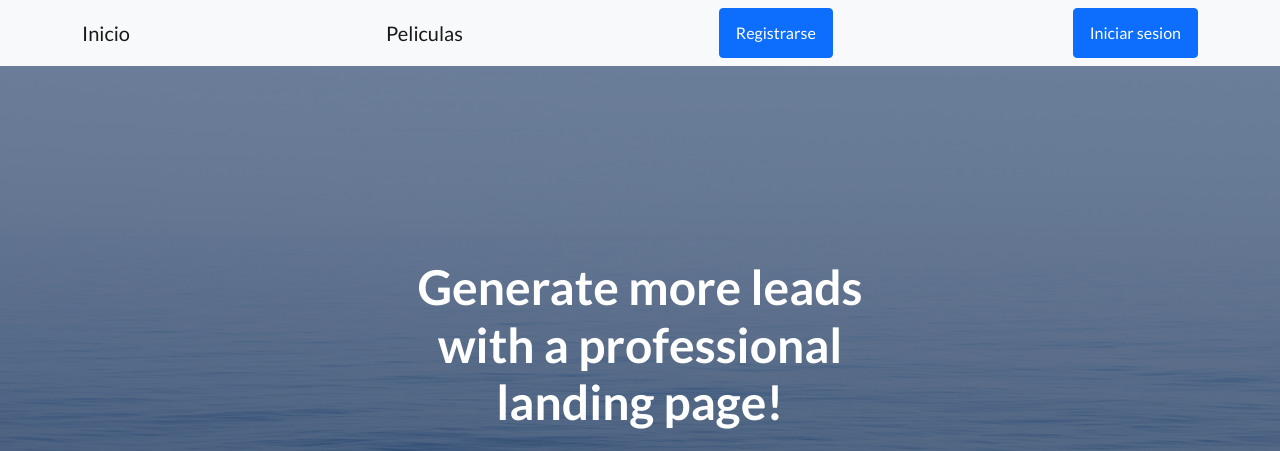
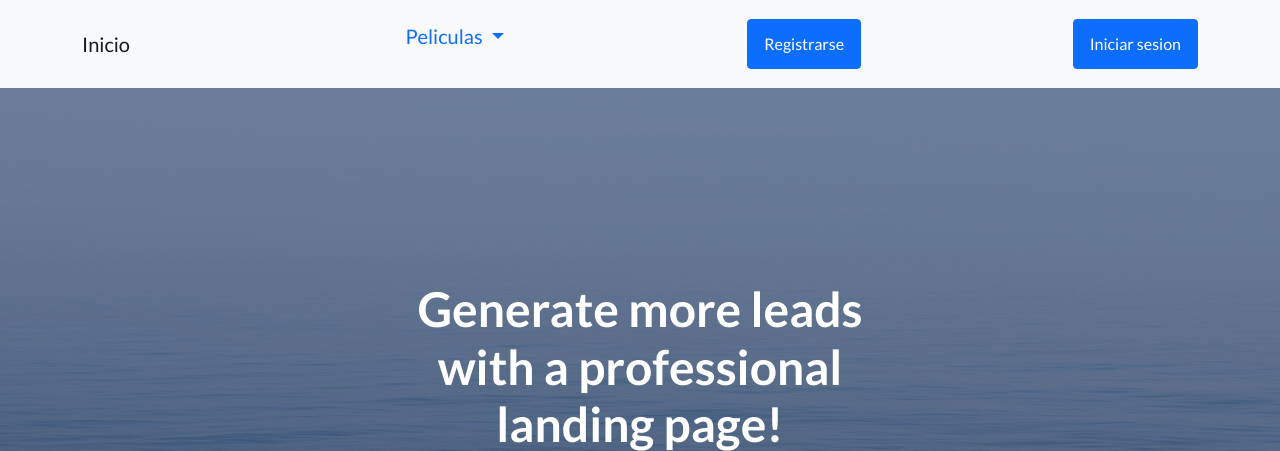
Before and after one commit to ignaciosantomil/ProyectoFinal, a Django app: page /AppProyecto/ in a window 1280 px wide. Shown: the top 451 px of the page. Run offline with Django 4.2, Linux system fonts and the light colour scheme; some libraries are stand-ins or nearby versions.

Commit message:
Para entregar casi

```diff
--- a/AppProyecto/urls.py
+++ b/AppProyecto/urls.py
@@ -6,6 +6,5 @@ urlpatterns = [
     path('peliculas/', pelicula, name='AppProyectoPeliculas'),
     path('pelicula_buscar/', pelicula_buscar, name='AppProyectoPeliculaBuscar'),
     path('pelicula_buscar_post/', pelicula_buscar_post, name='AppProyectoPeliculaBuscarPost'),
-    path('editar_pelicula/', pelicula_editar, name='AppProyectoPeliculaEditar'),
     path('pelicula_form/', pelicula_form, name='AppProyectoPeliculaForm'),
 ]
--- a/AppProyecto/views.py
+++ b/AppProyecto/views.py
@@ -59,6 +59,9 @@ def pelicula_buscar_post(request):
     }
     return render(request, 'AppProyecto/pelicula_filtrado.html', contexto)
 
+
+
+"""
 @login_required
 def pelicula_editar(request, nombre):
     editar = Pelicula.objects.get(nombre=nombre)
@@ -71,7 +74,6 @@ def pelicula_editar(request, nombre):
 
             editar.nombre = data.get('nombre')
             editar.director = data.get('director')
-            editar.anio = data.get('anio')
             editar.genero = data.get('genero')
             editar.descripcion = data.get('descripcion')
 
@@ -84,11 +86,11 @@ def pelicula_editar(request, nombre):
             initial={
                 'nombre': editar.nombre,
                 'director': editar.director,
-                'anio': editar.anio,
                 'genero': editar.genero,
                 'descripcion': editar.descripcion,
 
             })
     }
 
-    return render(request, 'AppProyecto/pelicula_form.html', contexto)
+    return render(request, 'AppProyecto/pelicula.html', contexto)
+"""
--- a/templates/Base/navigation.html
+++ b/templates/Base/navigation.html
@@ -1,8 +1,14 @@
 <nav class="navbar navbar-light bg-light static-top">
             <div class="container">
                 <a class="navbar-brand" href="{% url 'AppProyectoInicio' %}">Inicio</a>
-                <a class="navbar-brand" href="{% url 'AppProyectoPeliculaForm' %}">Peliculas</a>
-
+                <ul class="navbar-brand dropdown">
+                    <a class="nav-link dropdown-toggle" href="#" role="button" data-bs-toggle="dropdown" aria-expanded="false">Peliculas
+                    </a>
+                    <ul class="dropdown-menu">
+                    <li><a class="dropdown-item" href="{% url 'AppProyectoPeliculaBuscar'%}"> Peliculas </a></li>
+                    <li><a class="dropdown-item" href="{% url  'AppProyectoPeliculaForm' %}"> Agregar pelicula </a></li>
+                    </ul>
+                </ul>
                 {% if  user.is_authenticated %}
                     <img height="40px" src= "{{ user.avatar.imagen.url }}" alt="">
                     <h5> Bienvenido {{ user.get_username }}</h5>
```
Also changed, not shown: templates/AppProyecto/pelicula_form.html (deleted, +0 -27 lines), db.sqlite3.
